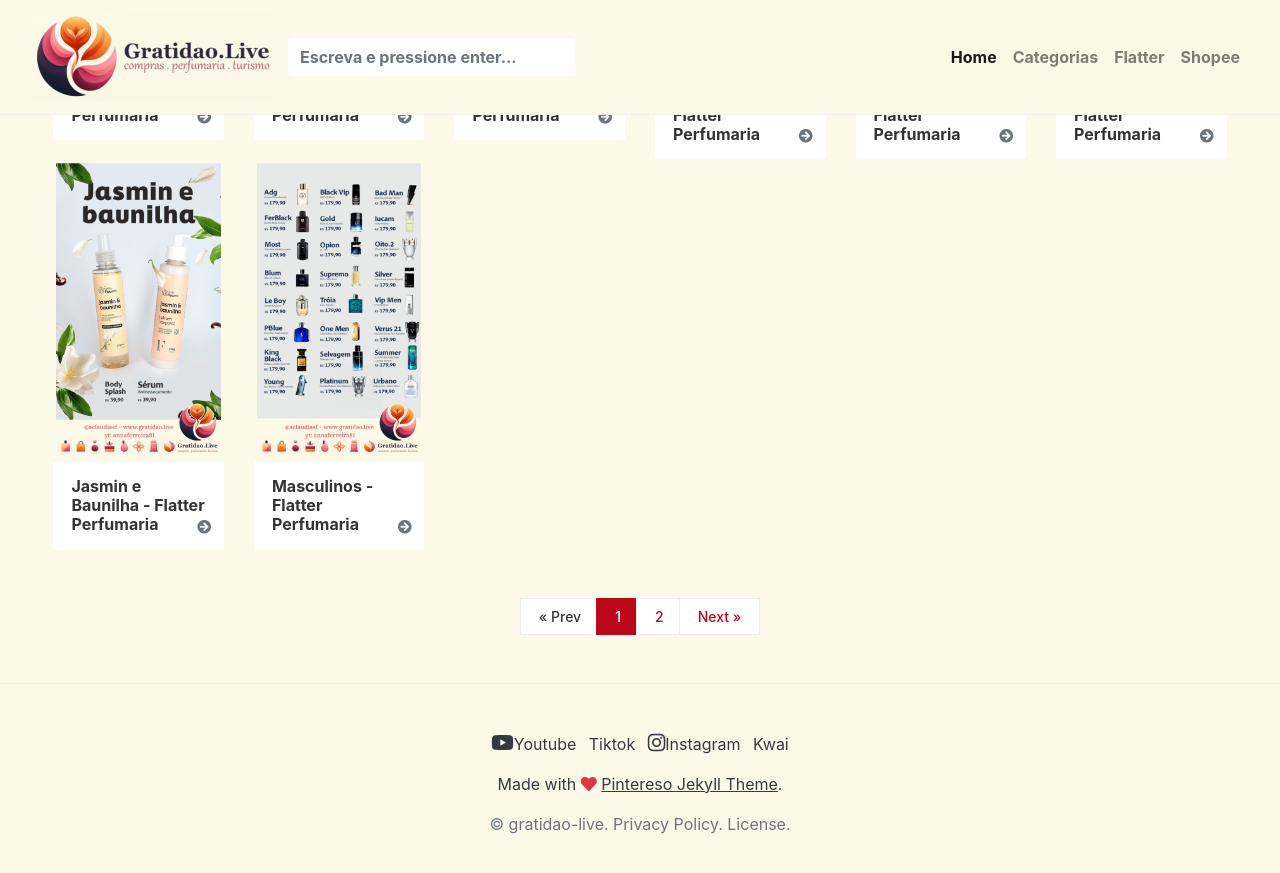
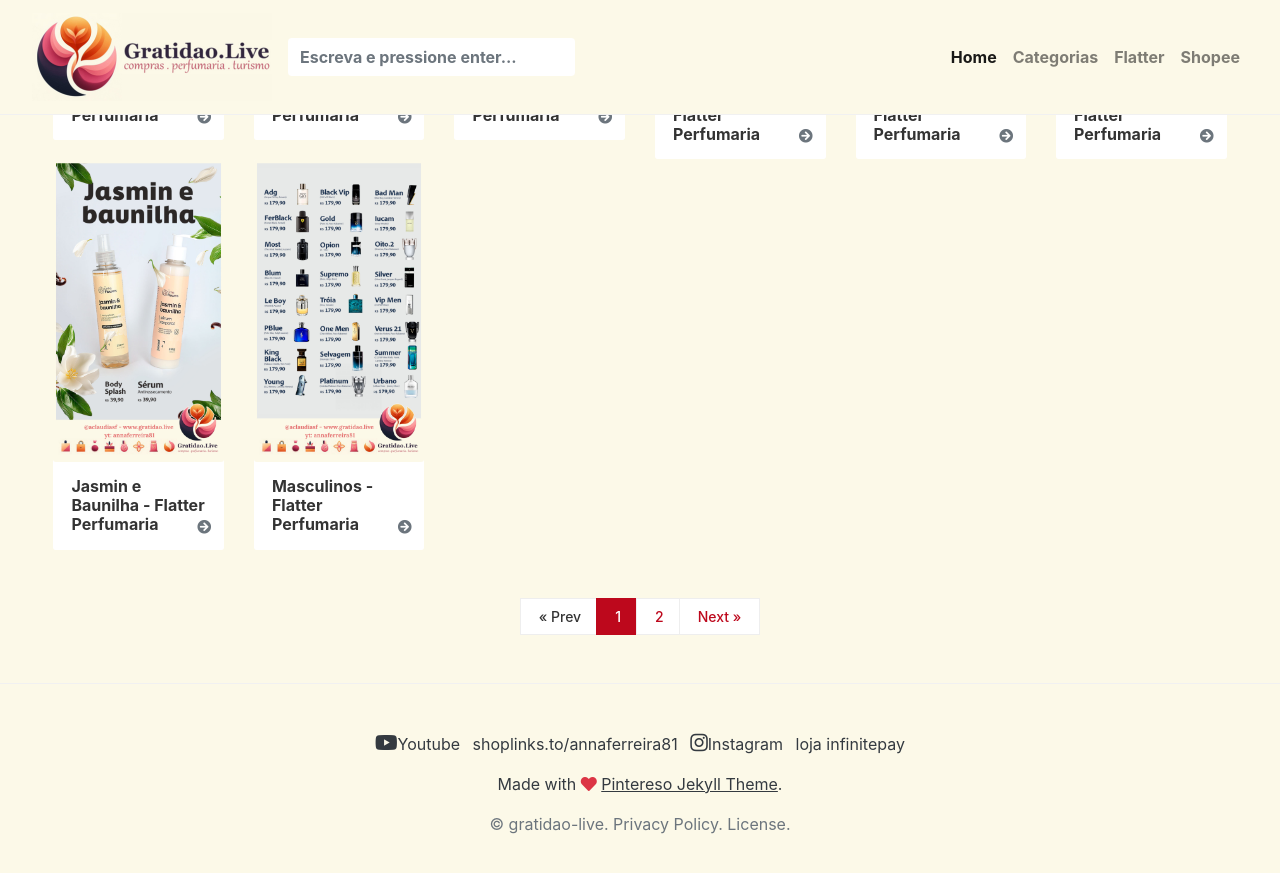
Before and after one commit to kzry-com/gratidao-live, a Jekyll site: the page built from index.html, in a window 1280 px wide and 900 px high, scrolled down 1184 px. Shown: the top 873 px of the window. Built offline with Jekyll 4.4.1, drawn with Linux system fonts in a browser that asks for light colours; nearby versions of some CDN libraries; some web fonts are replaced; library files that are not in the unit come from our copies; the list of posts is cut into pages by our own code; comment, search, counter and statistics services are not loaded.

Commit message:
atualizacao links

```diff
--- a/_includes/footer-social.html
+++ b/_includes/footer-social.html
@@ -3,9 +3,9 @@
 <li class="d-inline-block ml-1 mr-1"><a target="_blank" href="https://www.youtube.com/@annaferreira81" class="text-dark"><i class="fab fa-youtube"></i>Youtube</a>
 </li>
 
-<li class="d-inline-block ml-1 mr-1"><a target="_blank" href="https://www.tiktok.com/@aclaudiasf" class="text-dark"><i class="fab fa-tiktok"></i>Tiktok</a></li>
+<li class="d-inline-block ml-1 mr-1"><a target="_blank" href="https://shoplinks.to/annaferreira81" class="text-dark"><i class="fab fa-tiktok"></i>shoplinks.to/annaferreira81</a></li>
 
-<li class="d-inline-block ml-1 mr-1"><a target="_blank" href="https://www.instagram.com/aclaudiasf/" class="text-dark"><i class="fab fa-instagram"></i>Instagram</a></li>
+<li class="d-inline-block ml-1 mr-1"><a target="_blank" href="https://www.instagram.com/lojagratidaoshop/" class="text-dark"><i class="fab fa-instagram"></i>Instagram</a></li>
 
-<li class="d-inline-block ml-1 mr-1"><a target="_blank" href="https://www.kwai.com/@aCLAUDIAsf" class="text-dark"><i class="fa fa-camera-movie"></i>Kwai</a>
+<li class="d-inline-block ml-1 mr-1"><a target="_blank" href="https://loja.infinitepay.io/flatterce" class="text-dark"><i class="fa fa-camera-movie"></i>loja infinitepay</a>
 </li>
```
